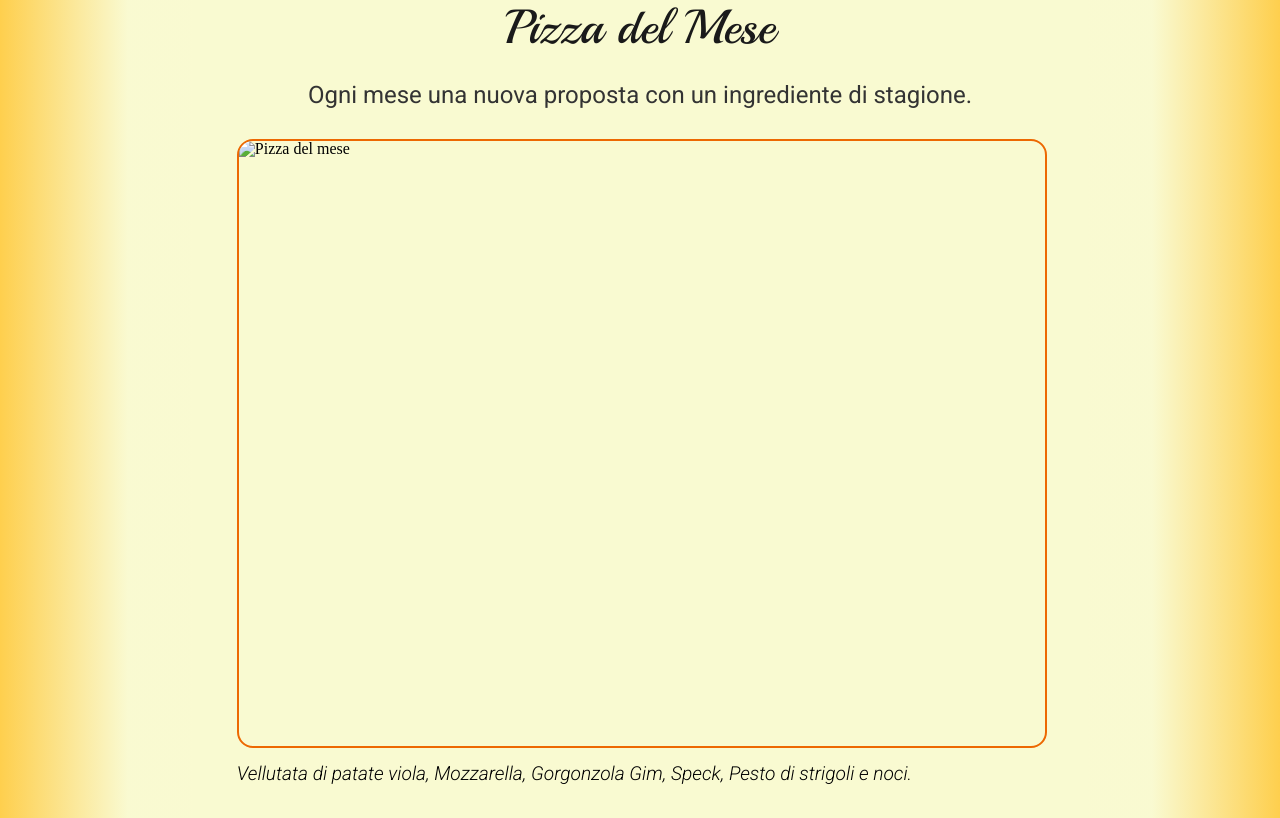
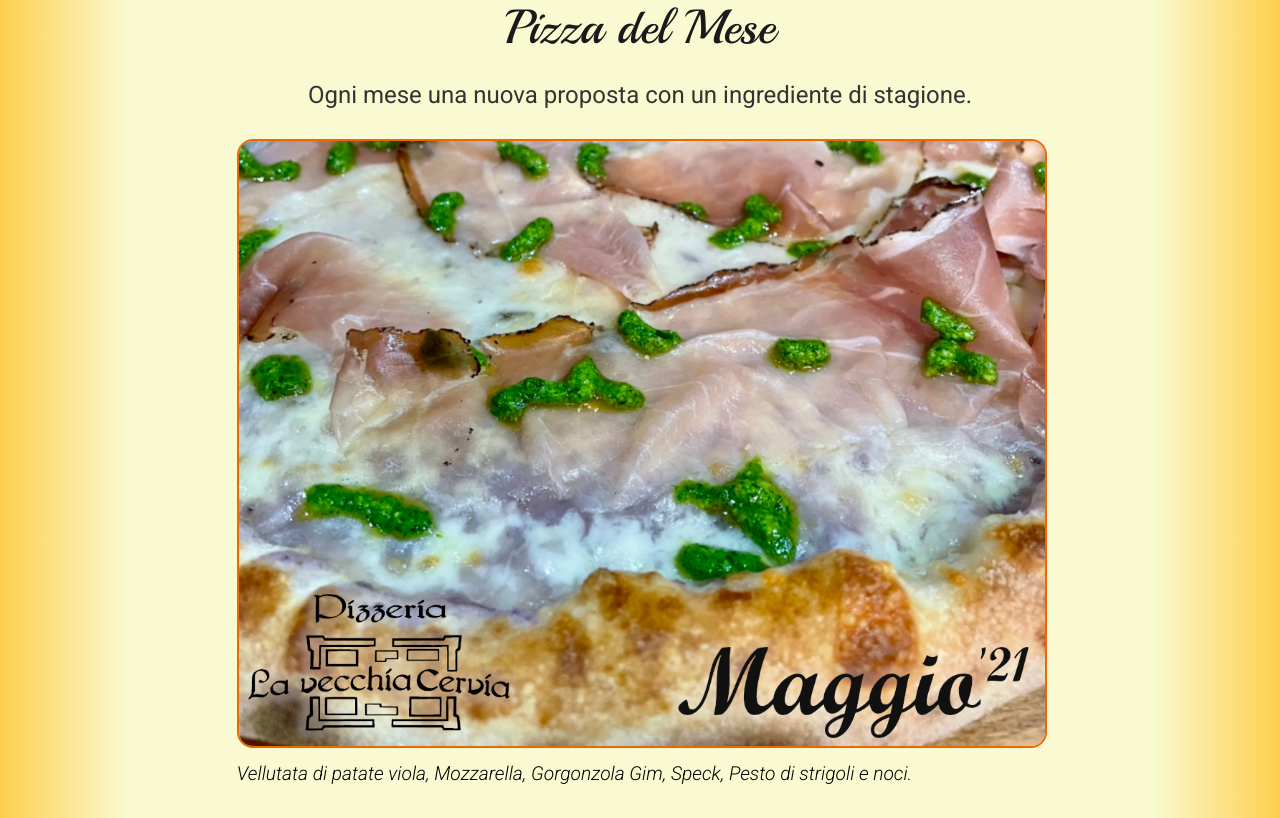
Before and after one commit to DaveCommits/DaveCommits.github.io, a plain HTML site: page vecchiaCervia/index.html in a window 1280 px wide. Shown: the part 982-1800 px from the top of the page. Drawn offline with Linux system fonts and the light colour scheme.

Commit message:
corrected typo

```diff
--- a/vecchiaCervia/index.html
+++ b/vecchiaCervia/index.html
@@ -64,7 +64,7 @@
         <p class="subtitle">Ogni mese una nuova proposta con un ingrediente
           di stagione.</p>
         <figure class="pizzamesebox">
-          <img class="pizzamese" src="./resources/images/pizze/mese/21.04Maggio21.jpg" width="960" height="720" alt="Pizza del mese">
+          <img class="pizzamese" src="./resources/images/pizze/mese/21.05Maggio21.jpg" width="960" height="720" alt="Pizza del mese">
           <figcaption class="pizzamesedesc">Vellutata di patate viola, Mozzarella, Gorgonzola Gim, Speck, Pesto di strigoli e noci.</figcaption>
         </figure>
         <p class="subtitle">Ritrova le pizze che più hai apprezzato in questa galleria con
```
